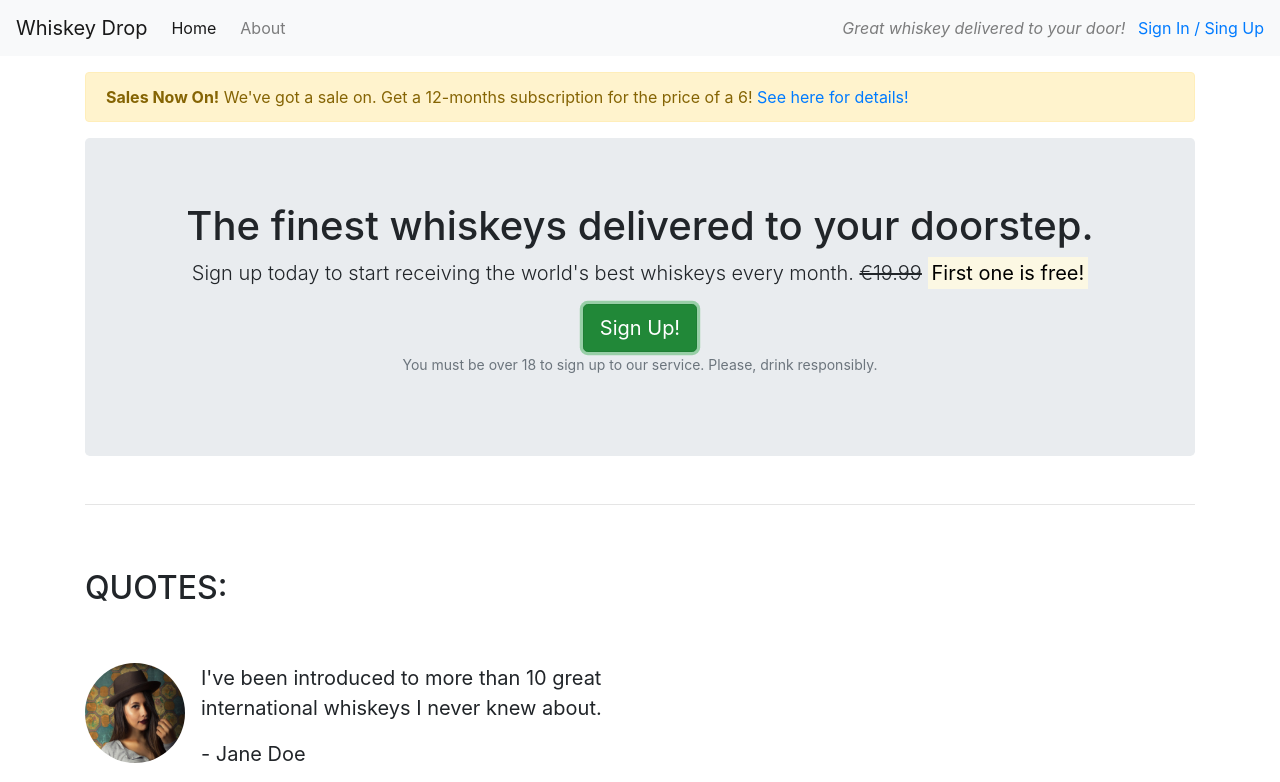
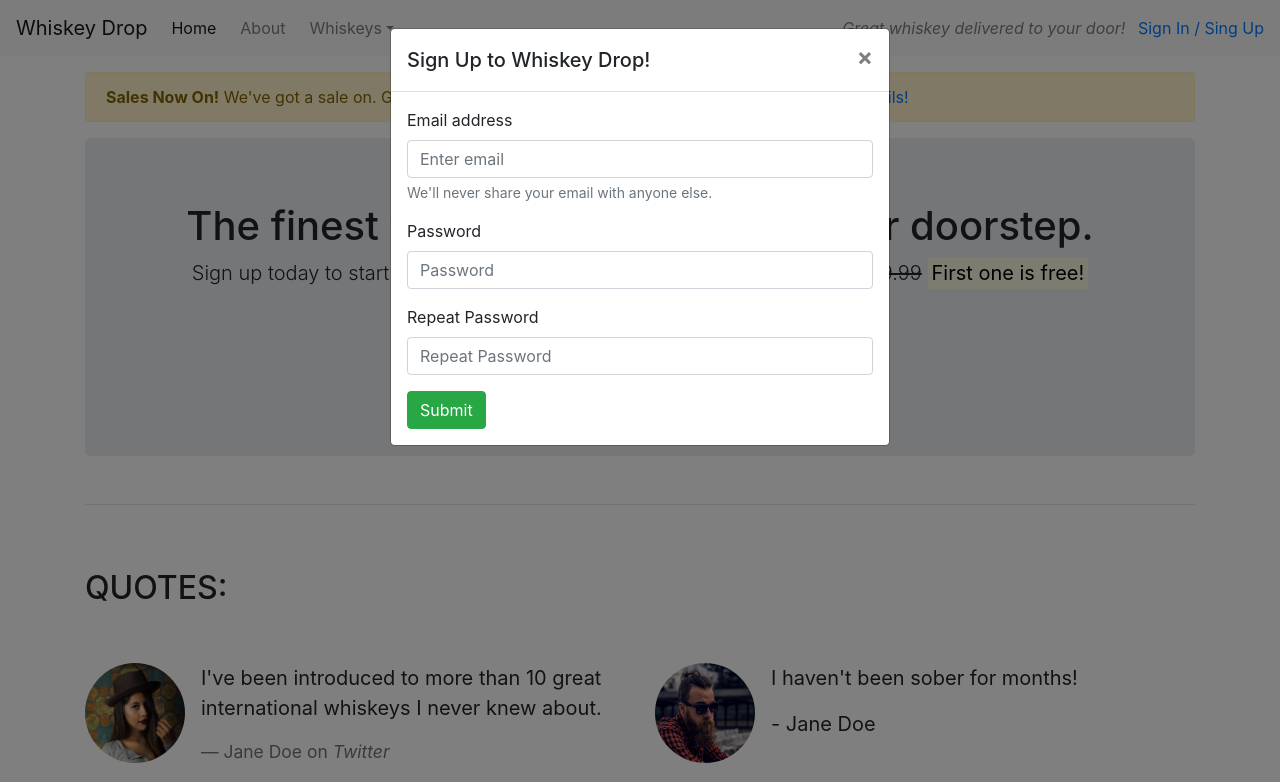
Before and after one commit to ShizukaDonaghue/bootstrap, a plain HTML site: page index.html in a window 1280 px wide. Both pictures are taken after a click on the button "Sign Up!". Shown: the top 782 px of the page. Drawn offline with nearby package versions, Linux system fonts and the light colour scheme.

Commit message:
Add JS elements

```diff
--- a/index.html
+++ b/index.html
@@ -11,13 +11,31 @@
 </head>
 
 <body>
+    <!-- Nav -->
     <nav class="navbar navbar-light bg-light navbar-expand-sm">
         <a href="/" class="navbar-brand">Whiskey Drop</a>
+
+        <button class="navbar-toggler ml-auto" type="button" data-toggle="collapse" data-target="#navbarNavDropdown"
+            aria-controls="navbarNavDropdown" aria-expanded="false" aria-label="Toggle navigation">
+            <span class="navbar-toggler-icon"></span></button>
+
+        <div class="collapse navbar-collapse" id="navbarNavDropdown">
             <ul class="navbar-nav mr-auto">
                 <li class="active nav-item mr-2"><a class="nav-link" href="/">Home</a></li>
                 <li class="nav-item mr-2"><a class="nav-link" href="/about">About</a></li>
+                <li class="nav-item dropdown">
+                    <a class="nav-link dropdown-toggle" href="#" id="navbarDropdownMenuLink" role="button"
+                        data-toggle="dropdown" aria-haspopup="true" aria-expanded="false">Whiskeys</a>
+                    <div class="dropdown-menu" aria-labelledby="navbarDropdownMenuLink">
+                        <a class="dropdown-item" href="#">Irish</a>
+                        <a class="dropdown-item" href="#">Scotch</a>
+                        <a class="dropdown-item" href="#">Japanese</a>
+                        <a class="dropdown-item" href="#">American</a>
+                    </div>
+                </li>
                 <li class="nav-item mr-2 d-block d-sm-none"><a class="nav-link" href="/login">Sign In /Sign Up</a></li>
             </ul>
+        </div>
         <div class="d-none d-md-block">
             <p class="navbar-text my-auto mr-2"><i>Great whiskey delivered to your door!</i></p>
             <a href="/login">Sign In / Sing Up</a>
@@ -32,6 +50,7 @@
                 </div>
             </div>
         </div>
+        <!-- /.Nav -->
         <!-- Callout -->
         <div class="row">
             <div class="col-12">
@@ -41,7 +60,8 @@
                         <s class="d-none d-sm-inline">€19.99</s>
                         <span class="d-inline d-sm-none"><br></span>
                         <strong><mark>First one is free!</mark></strong></p>
-                    <button class="btn btn-success btn-lg">Sign Up!</button>
+                    <button class="btn btn-success btn-lg" data-toggle="modal" data-target="#signUpModal">Sign
+                        Up!</button>
                     <p class="text-muted"><small>You must be over 18 to sign up to our service. Please, drink
                             responsibly.</small></p>
                 </section>
@@ -67,8 +87,10 @@
                             <blockquote class="blockquote">
                                 <p>I've been introduced to more than 10 great international whiskeys I never knew about.
                                 </p>
-                                <p>- Jane Doe</p>
+                                <footer class="blockquote-footer">Jane Doe on <cite title="Twitter">Twitter</cite>
+                                </footer>
                             </blockquote>
+                        </div>
                     </div>
                 </div>
                 <div class="col-12 col-md-6">
@@ -81,7 +103,6 @@
                                 <p>I haven't been sober for months!</p>
                                 <p>- Jane Doe</p>
                             </blockquote>
-                            </div>
                         </div>
                     </div>
                 </div>
@@ -133,6 +154,44 @@
         </section>
         <!-- /.features -->
     </article>
+
+    <div class="modal" tabindex="-1" id="signUpModal">
+        <div class="modal-dialog">
+            <div class="modal-content">
+                <div class="modal-header">
+                    <h5 class="modal-title">Sign Up to Whiskey Drop!</h5>
+                    <button type="button" class="close" data-dismiss="modal" aria-label="Close">
+                        <span aria-hidden="true">&times;</span>
+                    </button>
+                </div>
+                <div class="modal-body">
+                    <form>
+                        <div class="form-group">
+                            <label for="exampleInputEmail1">Email address</label>
+                            <input type="email" class="form-control" id="exampleInputEmail1"
+                                aria-describedby="emailHelp" placeholder="Enter email">
+                            <small id="emailHelp" class="form-text text-muted">We'll never share your email with anyone
+                                else.</small>
+                        </div>
+                        <div class="form-group">
+                            <label for="password">Password</label>
+                            <input type="password" class="form-control" id="password" placeholder="Password">
+                        </div>
+                        <div class="form-group">
+                            <label for="repeatPassword">Repeat Password</label>
+                            <input type="password" class="form-control" id="repeatPassword" placeholder="Repeat Password">
+                        </div>
+                        <button type="submit" class="btn btn-success">Submit</button>
+                    </form>
+                </div>
+            </div>
+        </div>
+    </div>
+
+    <script src="https://cdn.jsdelivr.net/npm/jquery@3.5.1/dist/jquery.slim.min.js"></script>
+    <script src="https://cdn.jsdelivr.net/npm/popper.js@1.16.1/dist/umd/popper.min.js"></script>
+    <!-- <script src="https://cdn.jsdelivr.net/npm/bootstrap@4.6.2/dist/js/bootstrap.min.js"></script> -->
+    <script src="https://cdn.jsdelivr.net/npm/bootstrap@4.6.2/dist/js/bootstrap.bundle.min.js"></script>
 </body>
 
 </html>
```
Lines whose indentation alone changed are shown as unchanged.
